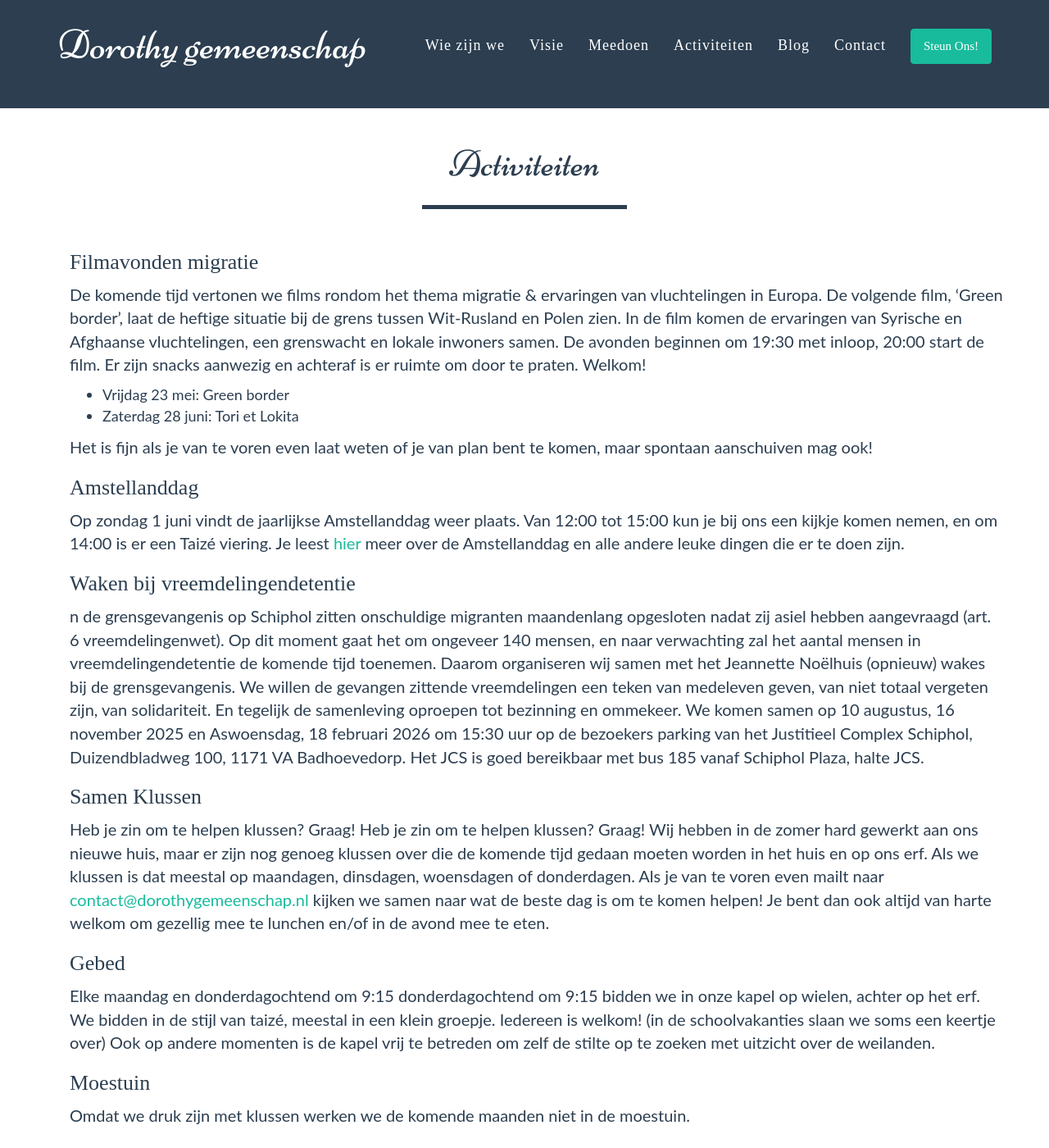
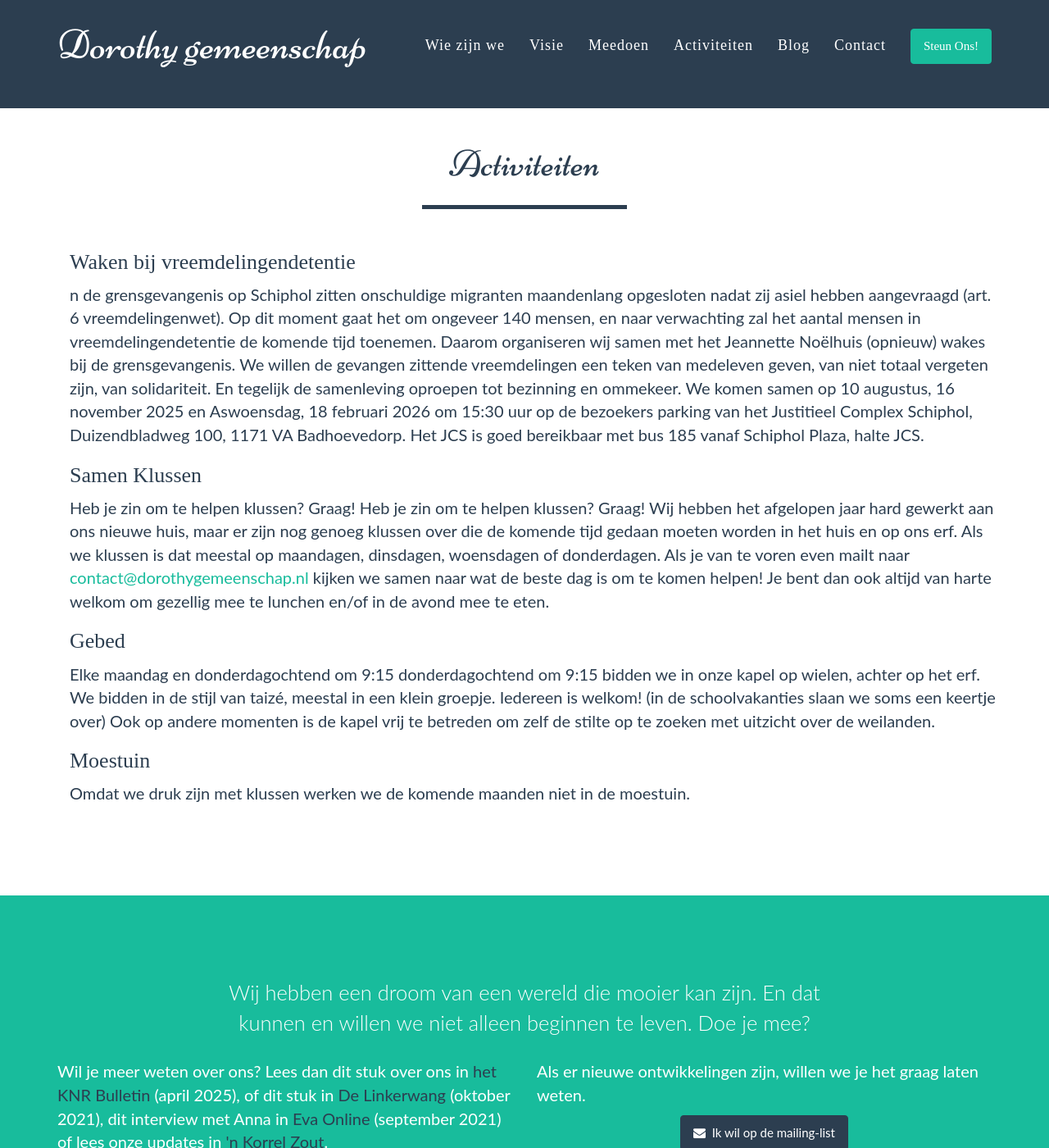
Before and after one commit to dorothygemeenschap/dorothygemeenschap.github.io, a Jekyll site: the page built from activiteiten.html, in a window 1280 px wide and 1400 px high. Shown: the whole window at 82% size. Built offline with Jekyll 4.4.1, drawn with Linux system fonts in a browser that asks for light colours; some web fonts are replaced.

Commit message:
Update activiteiten.html

```diff
--- a/activiteiten.html
+++ b/activiteiten.html
@@ -6,29 +6,6 @@ title: Activiteiten
    <div class="row">
       <div class="col-lg-12">
 
-<h3>Filmavonden migratie</h3>
-<p>
-De komende tijd vertonen we films rondom het thema migratie & ervaringen van vluchtelingen in Europa.
-De volgende film, ‘Green border’, laat de heftige situatie bij de grens tussen Wit-Rusland en Polen zien. In de film komen de ervaringen van Syrische en Afghaanse vluchtelingen, een grenswacht en lokale inwoners samen.
-
-De avonden beginnen om 19:30 met inloop, 20:00 start de film. Er zijn snacks aanwezig en achteraf is er ruimte om door te praten. Welkom!
-</p>
-         <p>
-   <ul>
-      <li>Vrijdag 23 mei: Green border</li>
-   <li>Zaterdag 28 juni: Tori et Lokita</li>
-   </ul>
-         </p>
-<p>
-Het is fijn als je van te voren even laat weten of je van plan bent te komen, maar spontaan aanschuiven mag ook!
-</p>
-<h3>Amstellanddag</h3>
-<p>
-Op zondag 1 juni vindt de jaarlijkse Amstellanddag weer plaats. Van 12:00 tot 15:00 kun je bij ons een kijkje komen nemen,
-   en om 14:00 is er een Taizé viering. Je leest <a href="https://www.beschermersamstelland.nl/amstellanddag">hier</a> meer over de Amstellanddag en alle andere leuke dingen die er te doen zijn.
-
-
-</p>
 
 
          <h3>Waken bij vreemdelingendetentie</h3>
@@ -48,7 +25,7 @@ Daarom organiseren wij samen met het Jeannette Noëlhuis (opnieuw) wakes bij de
 <p>
  Heb je zin om te helpen klussen? Graag!
 
-Heb je zin om te helpen klussen? Graag! Wij hebben in de zomer hard gewerkt aan ons nieuwe huis, maar er zijn nog genoeg klussen over die de
+Heb je zin om te helpen klussen? Graag! Wij hebben het afgelopen jaar hard gewerkt aan ons nieuwe huis, maar er zijn nog genoeg klussen over die de
    komende tijd gedaan moeten worden in het huis en op ons erf. Als we klussen is dat meestal op maandagen, dinsdagen, woensdagen of donderdagen.
    Als je van te voren even mailt naar <a href="mailto:contact@dorothygemeenschap.nl">contact@dorothygemeenschap.nl</a> kijken we samen naar wat
    de beste dag is om te komen helpen! Je bent dan ook altijd van harte welkom om gezellig mee te lunchen en/of in de avond mee te eten.
```
